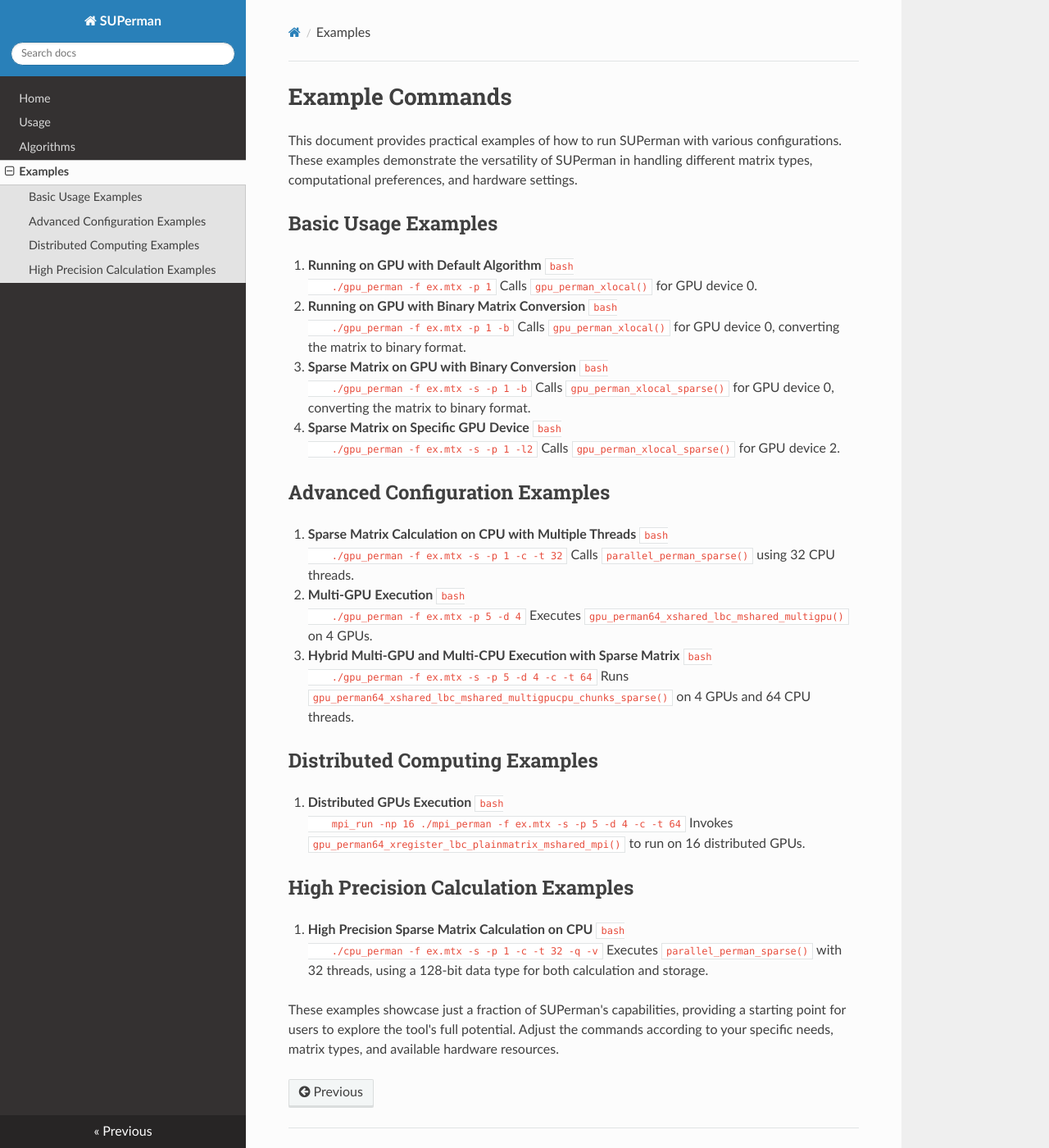
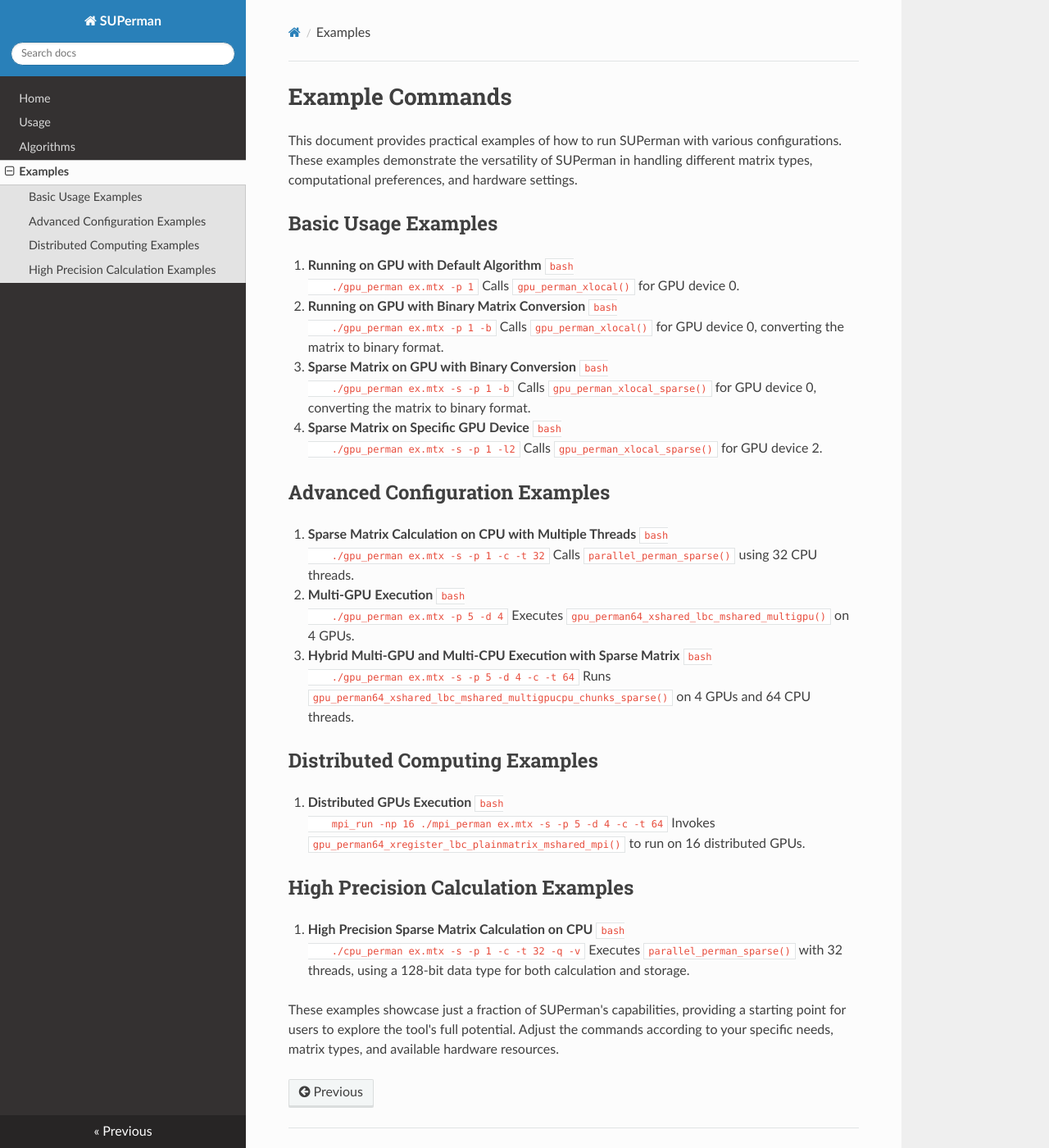
Before and after one commit to delbek/SUPerman, an MkDocs documentation site: the page built from docs/examples.md, in a window 1280 px wide and 1400 px high. Shown: the whole window at 82% size. Built offline with MkDocs 1.6.1, drawn with Linux system fonts in a browser that asks for light colours; nearby versions of some CDN libraries.

````diff
--- a/docs/examples.md
+++ b/docs/examples.md
@@ -6,25 +6,25 @@ This document provides practical examples of how to run SUPerman with various co
 
 1. **Running on GPU with Default Algorithm**
     ```bash
-    ./gpu_perman -f ex.mtx -p 1
+    ./gpu_perman ex.mtx -p 1
     ```
    Calls `gpu_perman_xlocal()` for GPU device 0.
 
 2. **Running on GPU with Binary Matrix Conversion**
     ```bash
-    ./gpu_perman -f ex.mtx -p 1 -b
+    ./gpu_perman ex.mtx -p 1 -b
     ```
    Calls `gpu_perman_xlocal()` for GPU device 0, converting the matrix to binary format.
 
 3. **Sparse Matrix on GPU with Binary Conversion**
     ```bash
-    ./gpu_perman -f ex.mtx -s -p 1 -b
+    ./gpu_perman ex.mtx -s -p 1 -b
     ```
    Calls `gpu_perman_xlocal_sparse()` for GPU device 0, converting the matrix to binary format.
 
 4. **Sparse Matrix on Specific GPU Device**
     ```bash
-    ./gpu_perman -f ex.mtx -s -p 1 -l2
+    ./gpu_perman ex.mtx -s -p 1 -l2
     ```
    Calls `gpu_perman_xlocal_sparse()` for GPU device 2.
 
@@ -32,19 +32,19 @@ This document provides practical examples of how to run SUPerman with various co
 
 5. **Sparse Matrix Calculation on CPU with Multiple Threads**
     ```bash
-    ./gpu_perman -f ex.mtx -s -p 1 -c -t 32
+    ./gpu_perman ex.mtx -s -p 1 -c -t 32
     ```
    Calls `parallel_perman_sparse()` using 32 CPU threads.
 
 6. **Multi-GPU Execution**
     ```bash
-    ./gpu_perman -f ex.mtx -p 5 -d 4
+    ./gpu_perman ex.mtx -p 5 -d 4
     ```
    Executes `gpu_perman64_xshared_lbc_mshared_multigpu()` on 4 GPUs.
 
 7. **Hybrid Multi-GPU and Multi-CPU Execution with Sparse Matrix**
     ```bash
-    ./gpu_perman -f ex.mtx -s -p 5 -d 4 -c -t 64
+    ./gpu_perman ex.mtx -s -p 5 -d 4 -c -t 64
     ```
    Runs `gpu_perman64_xshared_lbc_mshared_multigpucpu_chunks_sparse()` on 4 GPUs and 64 CPU threads.
 
@@ -52,7 +52,7 @@ This document provides practical examples of how to run SUPerman with various co
 
 8. **Distributed GPUs Execution**
     ```bash
-    mpi_run -np 16 ./mpi_perman -f ex.mtx -s -p 5 -d 4 -c -t 64
+    mpi_run -np 16 ./mpi_perman ex.mtx -s -p 5 -d 4 -c -t 64
     ```
    Invokes `gpu_perman64_xregister_lbc_plainmatrix_mshared_mpi()` to run on 16 distributed GPUs.
 
@@ -60,7 +60,7 @@ This document provides practical examples of how to run SUPerman with various co
 
 9. **High Precision Sparse Matrix Calculation on CPU**
     ```bash
-    ./cpu_perman -f ex.mtx -s -p 1 -c -t 32 -q -v
+    ./cpu_perman ex.mtx -s -p 1 -c -t 32 -q -v
     ```
    Executes `parallel_perman_sparse()` with 32 threads, using a 128-bit data type for both calculation and storage.
 
````
